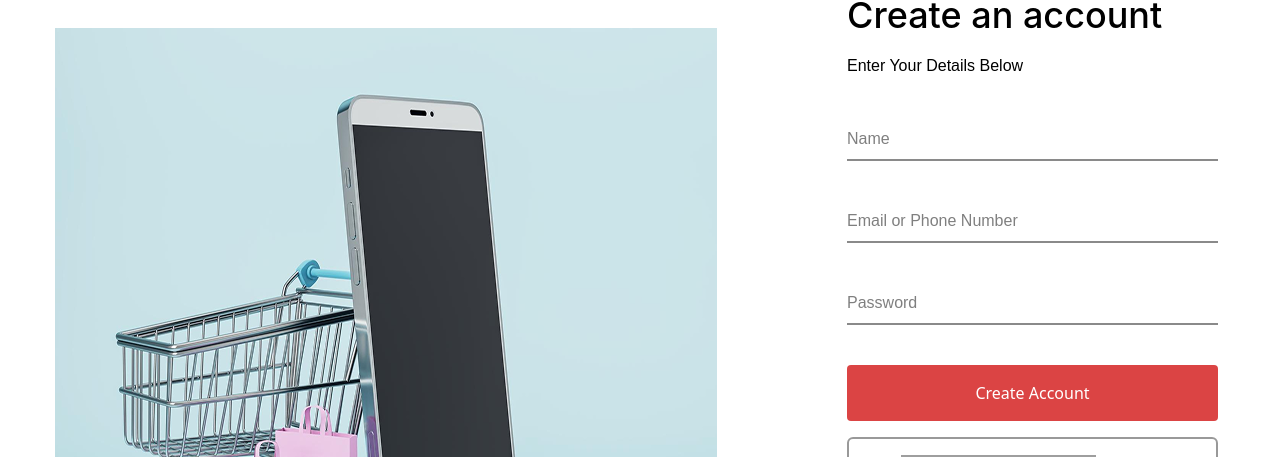
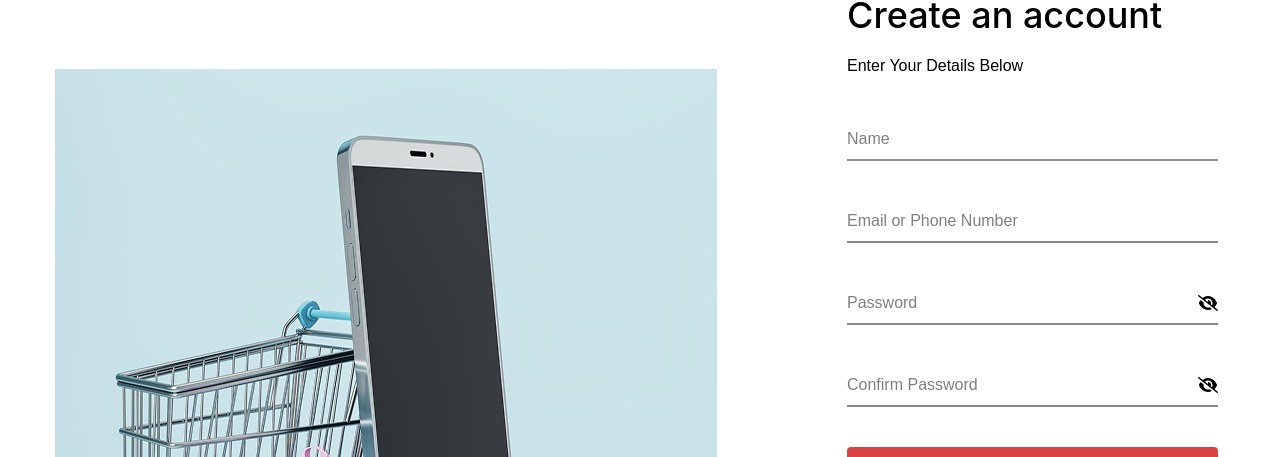
Before and after one commit to Roni006/exclusive, a React app: page /signup in a window 1280 px wide. Shown: the part 243-700 px from the top of the page. Built offline with nearby package versions, Linux system fonts and the light colour scheme; grey boxes are pictures that could not be loaded; the HTML template or start-up script is replaced by a standard one.

Commit message:
validate the registration page and integrate firebase with the project

```diff
--- a/package.json
+++ b/package.json
@@ -12,11 +12,13 @@
   "dependencies": {
     "@tailwindcss/vite": "^4.1.17",
     "axios": "^1.13.2",
+    "firebase": "^12.8.0",
     "react": "^19.2.0",
     "react-dom": "^19.2.0",
     "react-icons": "^5.5.0",
     "react-router": "^7.9.6",
     "react-slick": "^0.31.0",
+    "react-toastify": "^11.0.5",
     "slick-carousel": "^1.8.1",
     "tailwindcss": "^4.1.17"
   },
--- a/src/components/Registration/Registration.jsx
+++ b/src/components/Registration/Registration.jsx
@@ -1,9 +1,87 @@
-import loginImage from "../../assets/images/login.png"
-import google from "../../assets/images/goggle.png"
-import { Link } from "react-router"
+import loginImage from "../../assets/images/login.png";
+import google from "../../assets/images/goggle.png";
+import { Link, Navigate } from "react-router";
+import { useState } from "react";
+import { FaEyeSlash, FaEye } from "react-icons/fa6";
+import { Bounce, ToastContainer, toast } from "react-toastify";
+import {
+  createUserWithEmailAndPassword,
+  getAuth,
+  sendEmailVerification,
+  updateProfile,
+} from "firebase/auth";
+
 const Registration = () => {
+  const auth = getAuth();
+  const [showpass, setShowPass] = useState(false);
+  const [showconpass, setShowConPass] = useState(false);
+  const [formdata, setFormData] = useState({
+    name: "",
+    email: "",
+    password: "",
+    confirmPassword: "",
+  });
+
+  const [errors, setErrors] = useState({});
+  const emailRegex = /^\S+@\S+\.\S+$/;
+  const passRegex = /^(?=.*[a-z])(?=.*[A-Z])(?=.*\d)(?=.*[!@#$%^&*]).{8,}$/;
+  const validate = () => {
+    let newErros = {};
+    if (!formdata.name.trim()) {
+      newErros.name = "Enter Your name";
+    }
+    if (!formdata.email.trim()) {
+      newErros.email = "Enter Your email";
+    } else if (!emailRegex.test(formdata.email)) {
+      newErros.email = "Please enter valid email";
+    }
+    if (!formdata.password.trim()) {
+      newErros.password = "Enter Your password";
+    } else if (!passRegex.test(formdata.password)) {
+      newErros.password =
+        "Password Contains Uppercase, Lowercase, numbers and speacila character";
+    }
+    if (!formdata.confirmPassword) {
+      newErros.conPassword = "Enter Confirm Password";
+    } else if (formdata.password != formdata.confirmPassword) {
+      newErros.conPassword = "Password does not match";
+    }
+
+    setErrors(newErros);
+    return Object.keys(newErros).length === 0;
+  };
+  const handleSubmit = (e) => {
+    e.preventDefault();
+    if (validate()) {
+      createUserWithEmailAndPassword(auth, formdata.email, formdata.password)
+        .then((userCredential) => {
+          updateProfile(auth.currentUser, {
+            displayName: formdata.name,
+          });
+          console.log(userCredential);
+        })
+        .then(() => {
+          sendEmailVerification(auth.currentUser);
+        })
+        .catch((error) => console.log(error));
+
+      toast.success("Email Verifcation sent to your Mail!", {
+        position: "top-right",
+        autoClose: 5000,
+        hideProgressBar: false,
+        closeOnClick: false,
+        pauseOnHover: true,
+        draggable: true,
+        progress: undefined,
+        theme: "colored",
+        transition: Bounce,
+      });
+    }
+  };
+
   return (
     <>
+      <ToastContainer />
       <section>
         <div className="container">
           <section>
@@ -13,25 +91,127 @@ const Registration = () => {
                   <img src={loginImage} alt="login image" />
                 </div>
                 <div className="w-[371px]">
-                                    <h2 className="text-[36px] leading-[30px] tracking-[4%] font-inter font-medium  text-[#000000]">Create an account</h2>
-                                    <p className="leading-6 text-[16px] font-poppins text-[#000000] font-normal pt-6 pb-12">Enter Your Details Below</p>
-                                    <form>
-
-                                        <input className="w-full border-b-2 border-[rgba(0,0,0,0.46)] pb-2 outline-0 pe-2 font-poppins" type="text" placeholder="Name" />
-
-                                        <input className="w-full border-b-2 border-[rgba(0,0,0,0.46)] pb-2 outline-0 pe-2 font-poppins pt-12" type="email" placeholder="Email or Phone Number " />
-
-                                        <input className="w-full border-b-2 border-[rgba(0,0,0,0.46)] pb-2 outline-0 pe-2 pt-12 font-poppins" type="password" placeholder="Password" />
+                  <h2 className="text-[36px] leading-[30px] tracking-[4%] font-inter font-medium  text-[#000000]">
+                    Create an account
+                  </h2>
+                  <p className="leading-6 text-[16px] font-poppins text-[#000000] font-normal pt-6 pb-12">
+                    Enter Your Details Below
+                  </p>
+                  <form onSubmit={handleSubmit}>
+                    {/* name field  */}
+                    <div>
+                      <input
+                        onChange={(e) =>
+                          setFormData({ ...formdata, name: e.target.value })
+                        }
+                        className="w-full border-b-2 border-[rgba(0,0,0,0.46)] pb-2 outline-0 pe-2 font-poppins"
+                        type="text"
+                        placeholder="Name"
+                      />
+                      {errors.name && (
+                        <p className="text-red-600 font-poppins">
+                          {errors.name}
+                        </p>
+                      )}
+                    </div>
+                    {/* email field  */}
+                    <div>
+                      <input
+                        onChange={(e) =>
+                          setFormData({ ...formdata, email: e.target.value })
+                        }
+                        className="w-full border-b-2 border-[rgba(0,0,0,0.46)] pb-2 outline-0 pe-2 font-poppins pt-12"
+                        type="email"
+                        placeholder="Email or Phone Number "
+                      />
+                      {errors.email && (
+                        <p className="text-red-600 font-poppins">
+                          {errors.email}
+                        </p>
+                      )}
+                    </div>
+                    {/* password field  */}
+                    <div className="relative">
+                      <input
+                        onChange={(e) =>
+                          setFormData({ ...formdata, password: e.target.value })
+                        }
+                        className="w-full border-b-2 border-[rgba(0,0,0,0.46)] pb-2 outline-0 pe-2 pt-12 font-poppins"
+                        type={`${showpass ? "text" : "password"}`}
+                        placeholder="Password"
+                      />
+                      {errors.password && (
+                        <p className="text-red-600 font-poppins">
+                          {errors.password}
+                        </p>
+                      )}
+                      <div
+                        className="absolute top-[50px] right-0"
+                        onClick={() => setShowPass(!showpass)}
+                      >
+                        {showpass ? (
+                          <FaEye className="cursor-pointer text-[20px]" />
+                        ) : (
+                          <FaEyeSlash className="cursor-pointer text-[20px]" />
+                        )}
+                      </div>
+                    </div>
+                    {/* confirm password field  */}
+                    <div className="relative">
+                      <input
+                        onChange={(e) =>
+                          setFormData({
+                            ...formdata,
+                            confirmPassword: e.target.value,
+                          })
+                        }
+                        className="w-full border-b-2 border-[rgba(0,0,0,0.46)] pb-2 outline-0 pe-2 pt-12 font-poppins"
+                        type={`${showconpass ? "text" : "password"}`}
+                        placeholder="Confirm Password"
+                      />
+                      {errors.conPassword && (
+                        <p className="text-red-600 font-poppins duration-300">
+                          {errors.conPassword}
+                        </p>
+                      )}
+                      <div
+                        className="absolute top-[50px] right-0"
+                        onClick={() => setShowConPass(!showconpass)}
+                      >
+                        {showconpass ? (
+                          <FaEye className="cursor-pointer text-[20px]" />
+                        ) : (
+                          <FaEyeSlash className="cursor-pointer text-[20px]" />
+                        )}
+                      </div>
+                    </div>
                     <div className="flex items-center justify-between">
-                                            <button type="submit" className="bg-[#DB4444] text-[16px] text-white px-[48px] py-[16px] rounded-sm mt-10 cursor-pointer w-full">Create Account</button>
+                      <button
+                        type="submit"
+                        className="bg-[#DB4444] text-[16px] text-white px-12 py-4 rounded-sm mt-10 cursor-pointer w-full"
+                      >
+                        Create Account
+                      </button>
                     </div>
                     <div className="flex items-center justify-center gap-4 py-4 px-[86px] border-2 border-[rgba(0,0,0,0.4)] rounded-md mt-4 ">
                       <img src={google} alt="goggle image" />
-                                            <a href="#" className="text-[16px] text-[#000000] leading-6 font-poppins font-normal ">Sign Up With Goggle</a>
+                      <a
+                        href="#"
+                        className="text-[16px] text-[#000000] leading-6 font-poppins font-normal "
+                      >
+                        Sign Up With Goggle
+                      </a>
                     </div>
                     <div className="flex items-center justify-center gap-4 mt-8 ">
-                                            <span className="text-[16px] text-[#000000] leading-6 font-poppins font-normal ">Already have account?</span>
-                                            <Link to='/login' className="text-[16px] text-[#000000] leading-6 font-poppins font-bold ">Login</Link>
+                      <span className="text-[16px] text-[#000000] leading-6 font-poppins font-normal ">
+                        Already have account?
+                      </span>
+                      <Link
+                        to="/login"
+                        className="text-[16px] text-[#000000] leading-6 font-poppins font-bold "
+                      >
+                        Login
+                      </Link>
                     </div>
                   </form>
                 </div>
@@ -41,7 +221,7 @@ const Registration = () => {
         </div>
       </section>
     </>
-    )
-}
+  );
+};
 
-export default Registration
+export default Registration;
--- /dev/null
+++ b/src/firebaseConfig .js
@@ -0,0 +1,19 @@
+// Import the functions you need from the SDKs you need
+import { initializeApp } from "firebase/app";
+// TODO: Add SDKs for Firebase products that you want to use
+// https://firebase.google.com/docs/web/setup#available-libraries
+
+// Your web app's Firebase configuration
+const firebaseConfig = {
+  apiKey: "AIzaSyCTw3nvb1S55wOM7nNZxNfd4F1do7ZaBYM",
+  authDomain: "reactproject-5a813.firebaseapp.com",
+  projectId: "reactproject-5a813",
+  storageBucket: "reactproject-5a813.firebasestorage.app",
+  messagingSenderId: "817572687868",
+  appId: "1:817572687868:web:b36e09f3e99fbc8700cc79",
+};
+
+// Initialize Firebase
+const app = initializeApp(firebaseConfig);
+
+export default firebaseConfig;
--- a/src/index.css
+++ b/src/index.css
@@ -1,9 +1,9 @@
 @import "tailwindcss";
 @import url('https://fonts.googleapis.com/css2?family=Inter:ital,opsz,wght@0,14..32,100..900;1,14..32,100..900&family=Poppins:ital,wght@0,100;0,200;0,300;0,400;0,500;0,600;0,700;0,800;0,900;1,100;1,200;1,300;1,400;1,500;1,600;1,700;1,800;1,900&display=swap');
 
-/* * {
+* {
     user-select: none
-} */
+}
 
 /* ! Initial set up */
 .container {
--- a/src/main.jsx
+++ b/src/main.jsx
@@ -13,6 +13,7 @@ import Profile from './components/Profile/Profile.jsx';
 import Login from './components/Login/Login.jsx';
 import ProductDetails from './components/ProductDetails/ProductDetails.jsx';
 import CategoreyProduct from './components/CategoreyProduct/CategoreyProduct.jsx';
+import firebaseConfig from "./firebaseConfig .js"
 const router = createBrowserRouter([
   {
     path: "/",
```
Also changed, not shown: 1 other file (tests, documents, lock files or other folders). Lines whose indentation alone changed are shown as unchanged.
